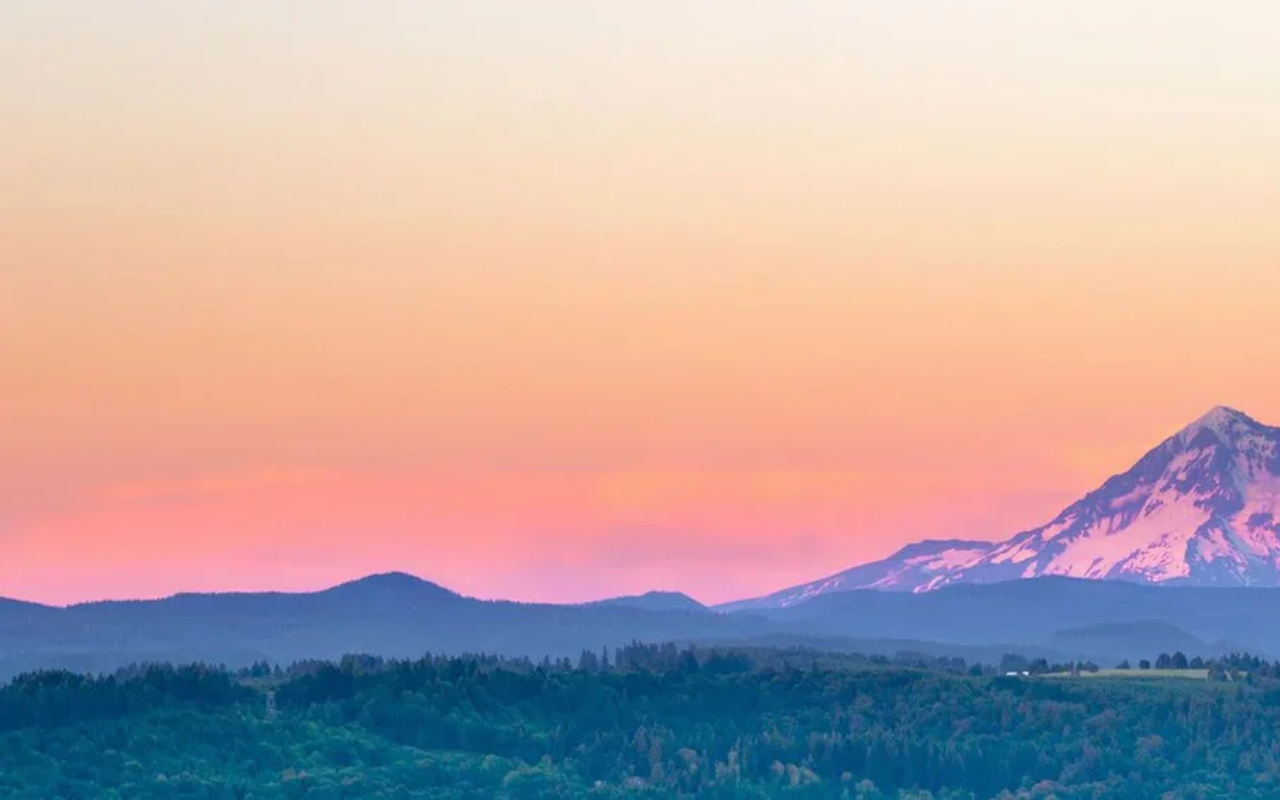
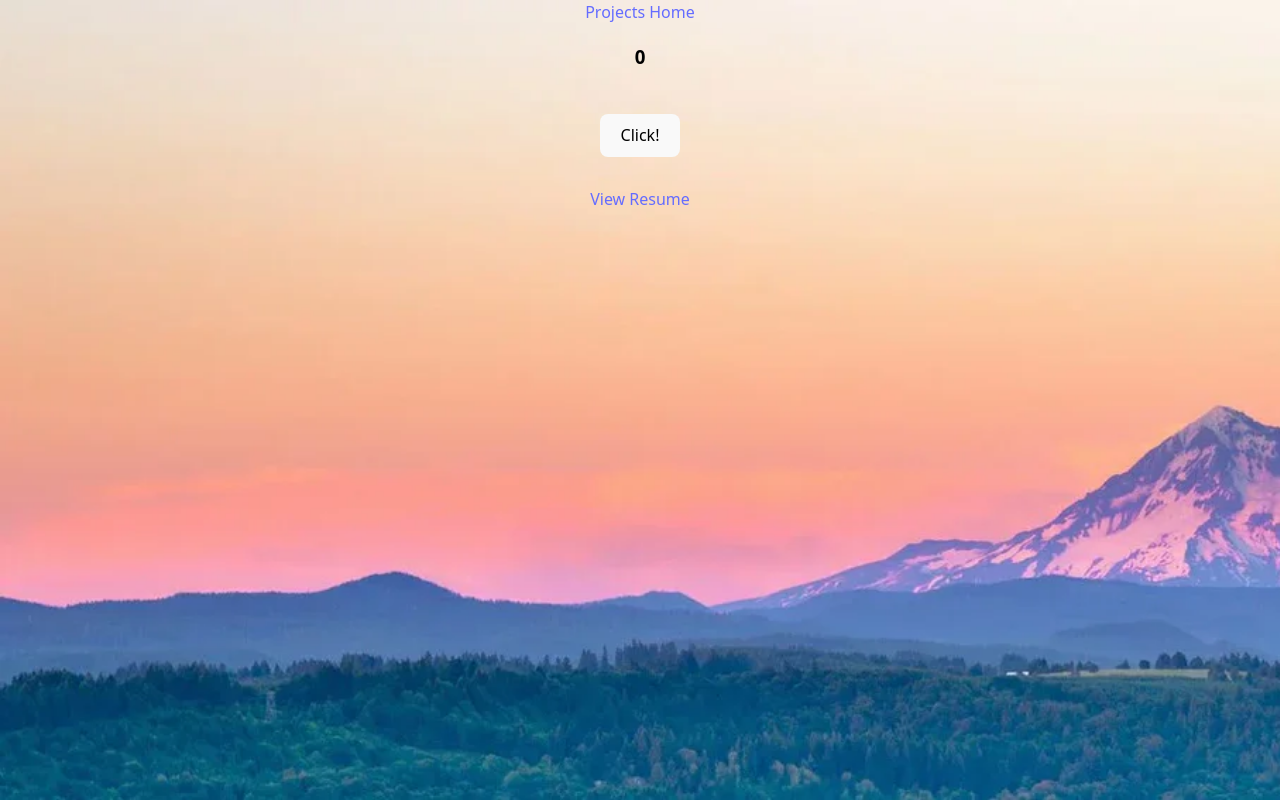
Before and after one commit to Raymanreed/Portfolio, a React (Vite) app: page /Portfolio/clicker in a window 1280 px wide. Before the commit this address had no page. Built offline with nearby package versions, Linux system fonts and the light colour scheme.

Commit message:
initial clicker game commit

```diff
--- a/src/components/pageNavigation.tsx
+++ b/src/components/pageNavigation.tsx
@@ -5,6 +5,7 @@ import LoopDemoPage from "../pages/projects/loopingDemoPage.tsx";
 import FauxMemorial from "../pages/projects/fauxMemorialPage.tsx";
 import StoryboardTool from "../pages/projects/storyboardHelper.tsx";
 import { HouseExplorationComponent } from "../pages/projects/houseExplorationPage.tsx";
+import ClickerGame from "../pages/projects/clickerGamePage.tsx";
 
 function PageNavigation() {
     return (
@@ -18,6 +19,7 @@ function PageNavigation() {
                             <Route path="memorial" element={<FauxMemorial />} />
                             <Route path="storyboard" element={<StoryboardTool />} />
                             <Route path="house" element={<HouseExplorationComponent />} />
+                            <Route path="clicker" element={<ClickerGame />} />
                         </Route>
                     </Route>
                 </Routes>
--- /dev/null
+++ b/src/pages/projects/clickerGamePage.tsx
@@ -0,0 +1,39 @@
+import { useState } from "react";
+
+function ClickerGame() {
+    // const [baseClickCount, setBaseClickCount] = useState<number>(0);
+
+    const clickTrackObj = {
+        baseClicks: 0,
+        baseAutoClickerAmount: 0,
+        baseAutoClickerTimer: 1000,
+        baseClickIncreaseAmount: 1,
+        set baseClickIncreaser(baseClickIncreaseAmount: number) {
+            this.baseClicks = this.baseClicks + baseClickIncreaseAmount;
+        },
+        get currentBaseClicks() {
+            return this.baseClicks
+        },
+        displayBaseClicks: function() {
+            return `${this.baseClicks}`
+        }
+    }
+
+    const baseClickerButton = () => {
+        clickTrackObj.baseClickIncreaser = clickTrackObj.baseClickIncreaseAmount;
+        console.log(clickTrackObj.currentBaseClicks)
+        return;
+    }
+
+    // setBaseClickCount(clickTrackObj.baseClicks)
+
+    return (
+        <div>
+            <h3>{clickTrackObj.displayBaseClicks()}</h3>
+            <br />
+            <button onClick={baseClickerButton}>Click!</button>
+        </div>
+    )
+};
+
+export default ClickerGame;
--- a/src/pages/projects/projectHome.tsx
+++ b/src/pages/projects/projectHome.tsx
@@ -9,6 +9,7 @@ function ProjectHome() {
                 <NavLink to="memorial"className={"project-navigation"}>RIP</NavLink>
                 <NavLink to="storyboard" className={"project-navigation"}>Chart a story!</NavLink>
                 <NavLink to="house" className={"project-navigation"}>Explore a house!</NavLink>
+                <NavLink to="clicker" className={"project-navigation"}>Clicker Game!</NavLink>
             </div>
         </div>
     )
```
